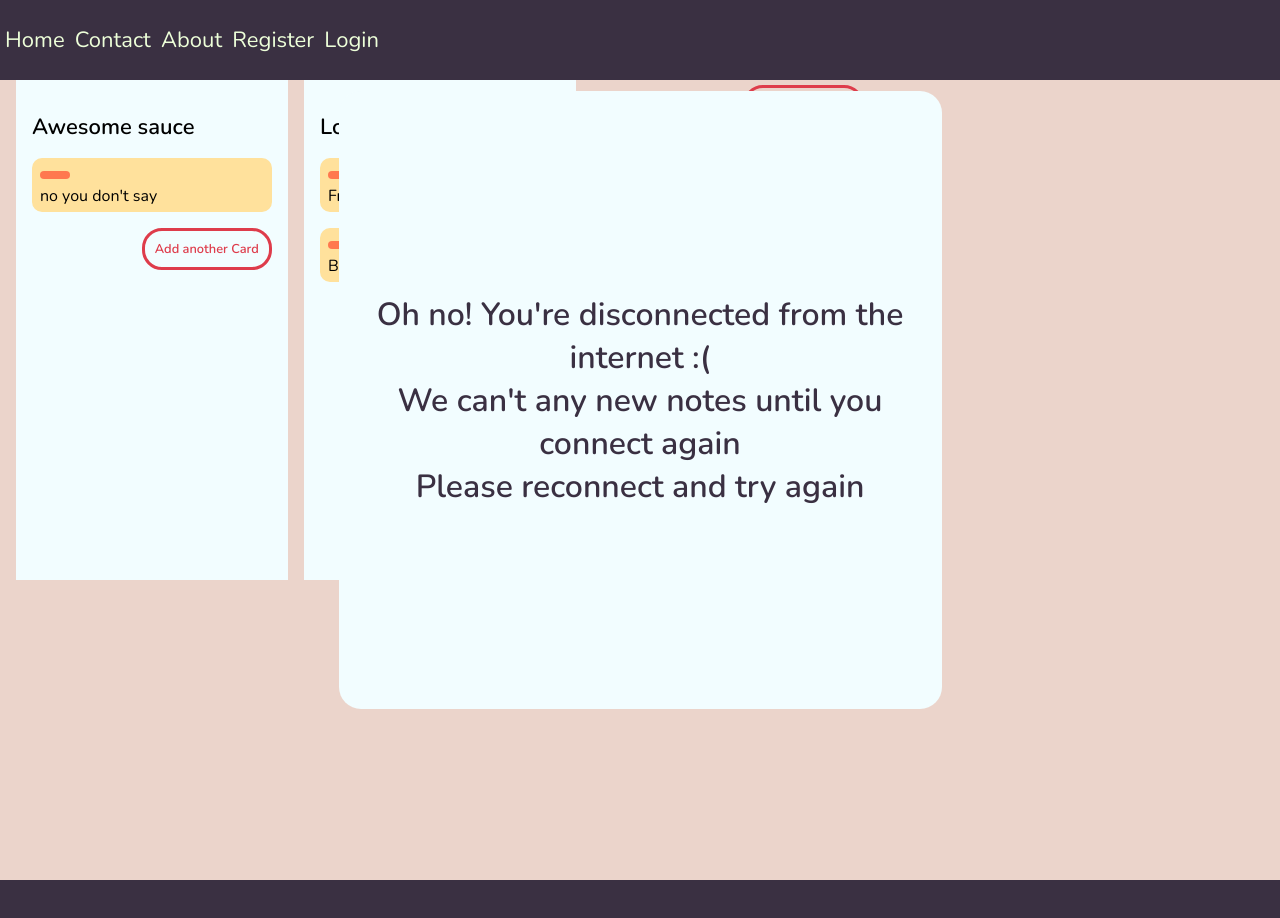
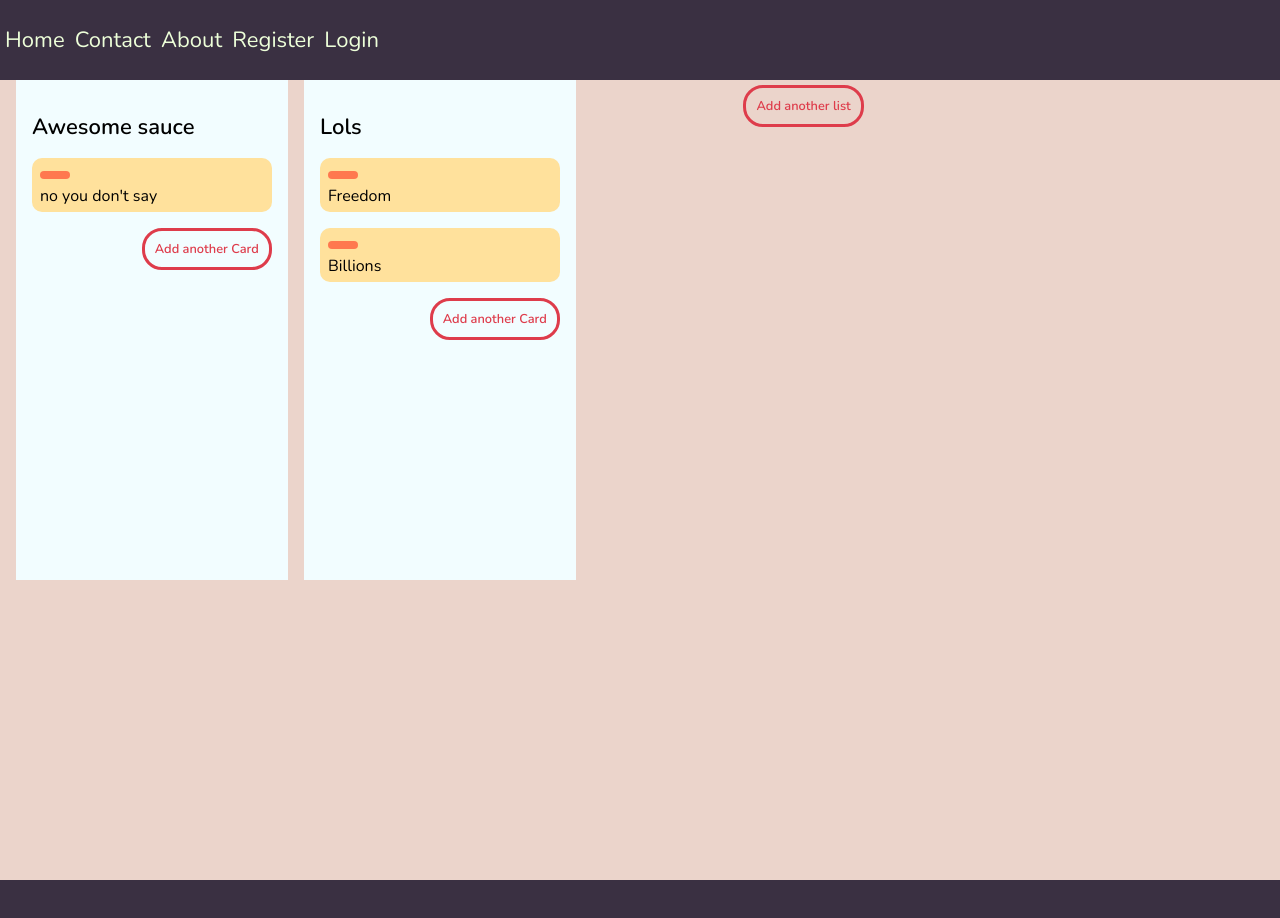
Before and after one commit to fletcher-greg/trello-clone, a React (Create React App) app: page /home in a window 1280 px wide. Shown: the top 918 px of the page. Built offline with nearby package versions, Linux system fonts and the light colour scheme; no server answers.

Commit message:
fixed useEffect for disconnection error

```diff
--- a/src/components/errors/Disconnected.js
+++ b/src/components/errors/Disconnected.js
@@ -6,9 +6,11 @@ export default () => (
         Oh no! You're disconnected from the internet :(
       </h2>
       <h2 className="disconnected-msg">
-        We can't any new notes until you connect again
+        We can't save any new notes until you connect again
       </h2>
-      <h2 className="disconnected-msg">Please reconnect and try again</h2>
+      <h2 className="disconnected-msg">
+        Please check your internet connection{" "}
+      </h2>
     </section>
   </div>
 );
--- a/src/pages/home/index.js
+++ b/src/pages/home/index.js
@@ -19,12 +19,13 @@ export default () => {
 
     fetchData();
   }, []);
-  // useEffect(()=> {
-
-  // }, [])
+  useEffect(() => {
+    setDiscon(state.disconnected);
+    console.log("wooohooo");
+  });
   return (
     <main className="Home">
-      {true && <Disconnected />}
+      {discon && <Disconnected />}
       <div className="cards-wrapper">
         {state.cardData.map(card => (
           <Card listID={card.id} card={card} />
```
